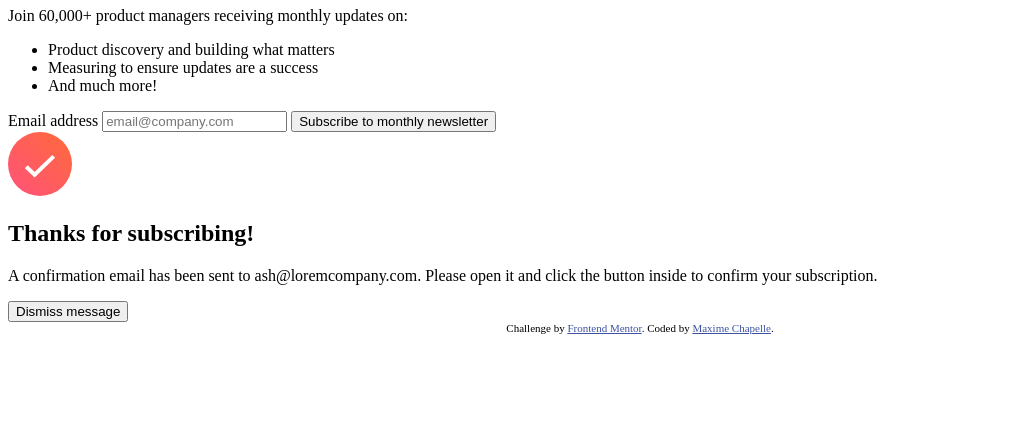
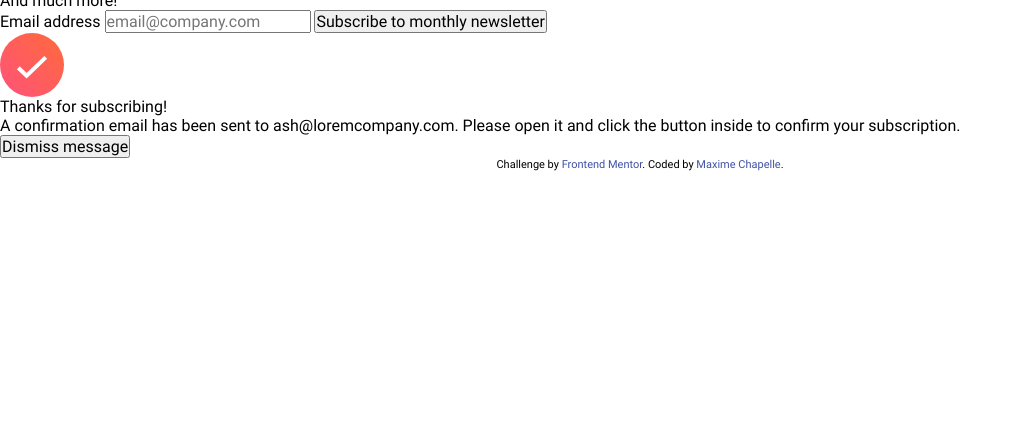
Before and after one commit to maxi1993-tech/newsletter-sign-up-form-with-success-message, a website: page index.html in a window 1280 px wide. Shown: the part 369-800 px from the top of the page, without its empty margins (0-1022 px from the left). Drawn offline with Linux system fonts and the light colour scheme.

Commit message:
chore: setup scss with reset, root variables and roboto font face

```diff
--- a/src/styles/style.scss
+++ b/src/styles/style.scss
@@ -1,8 +1,120 @@
+$bp-tablet: 768px;
+$bp-desktop: 1440px;
+
+@font-face {
+    font-family: 'Roboto';
+    src: url(/assets/fonts/Roboto-Regular.ttf) format('truetype');
+    font-weight: 400;
+}
+
+@font-face {
+    font-family: 'Roboto';
+    src: url(/assets/fonts/Roboto-Bold.ttf) format('truetype');
+    font-weight: 700;
+}
+
+:root {
+    /* colors */
+    --color-gradient: linear-gradient(90deg, #FF6A3A 0%, #FF527B 100%);
+    --color-red: hsl(4, 100%, 67%);
+    --color-blue-700: hsl(235, 18%, 26%);
+    --color-blue-800: hsl(234, 29%, 20%);
+    --color-grey: hsl(0, 0%, 58%);
+    --color-white: hsl(0, 0%, 100%);
+    --color-footer: hsl(228, 45%, 44%);
+
+    /* spacing */
+    --spacing-100: 0.5rem;
+    --spacing-200: 1rem;
+    --spacing-300: 1.5rem;
+    --spacing-400: 2rem;
+    --spacing-500: 2.5rem;
+    --spacing-600: 3rem;
+    --spacing-800: 4rem;
+    --spacing-900: 4.5rem;
+    --spacing-1300: 6.5rem;
+
+    /* radius */
+    --radius-img-mobile: 0px 0px 16px 16px;
+    --radius-img-tablet: 16px;
+    --radius-img-desktop: 16px;
+    --radius-email: 8px;
+    --radius-button: 8px;
+    --radius-card-tablet: 36px;
+
+    /* Padding */
+    --padding-card-tablet: 2.5rem;
+    --padding-card-desktop: 2rem;
+
+    /* typography */
+    --fs-preset-1: clamp(40px, 4vw, 56px);
+    --lh-preset-1: 1;
+    --fs-preset-2: 1rem;
+    --lh-base: 1.5;
+    --fs-preset-3: 0.75rem;
+    --fw-regular: 400;
+    --fw-bold: 700;
+}
+
+*,
+*::before,
+*::after {
+    box-sizing: border-box;
+    margin: 0;
+    padding: 0;
+}
+
+body {
+    font-family: 'Roboto', sans-serif;
+    letter-spacing: 0;
+}
+
+img,
+svg {
+    max-width: 100%;
+    display: block;
+}
+
+ul,
+ol {
+    list-style: none;
+}
+
+a {
+    text-decoration: none;
+    color: inherit;
+}
+
+h1,
+h2,
+h3,
+h4,
+h5,
+h6 {
+    font-size: inherit;
+    font-weight: inherit;
+}
+
+input,
+button,
+textarea,
+select {
+    font: inherit;
+}
+
+@media (min-width: 768px) {
+    /* bp-tablet */
+}
+
+@media (min-width: 1440px) {
+    /* bp-desktop */
+}
+
 .attribution {
     font-size: 0.6875rem;
     text-align: center;
 
     a {
-        color: hsl(228, 45%, 44%);
+        color: var(--color-footer);
     }
 }
```
Also changed, not shown: style.css.
